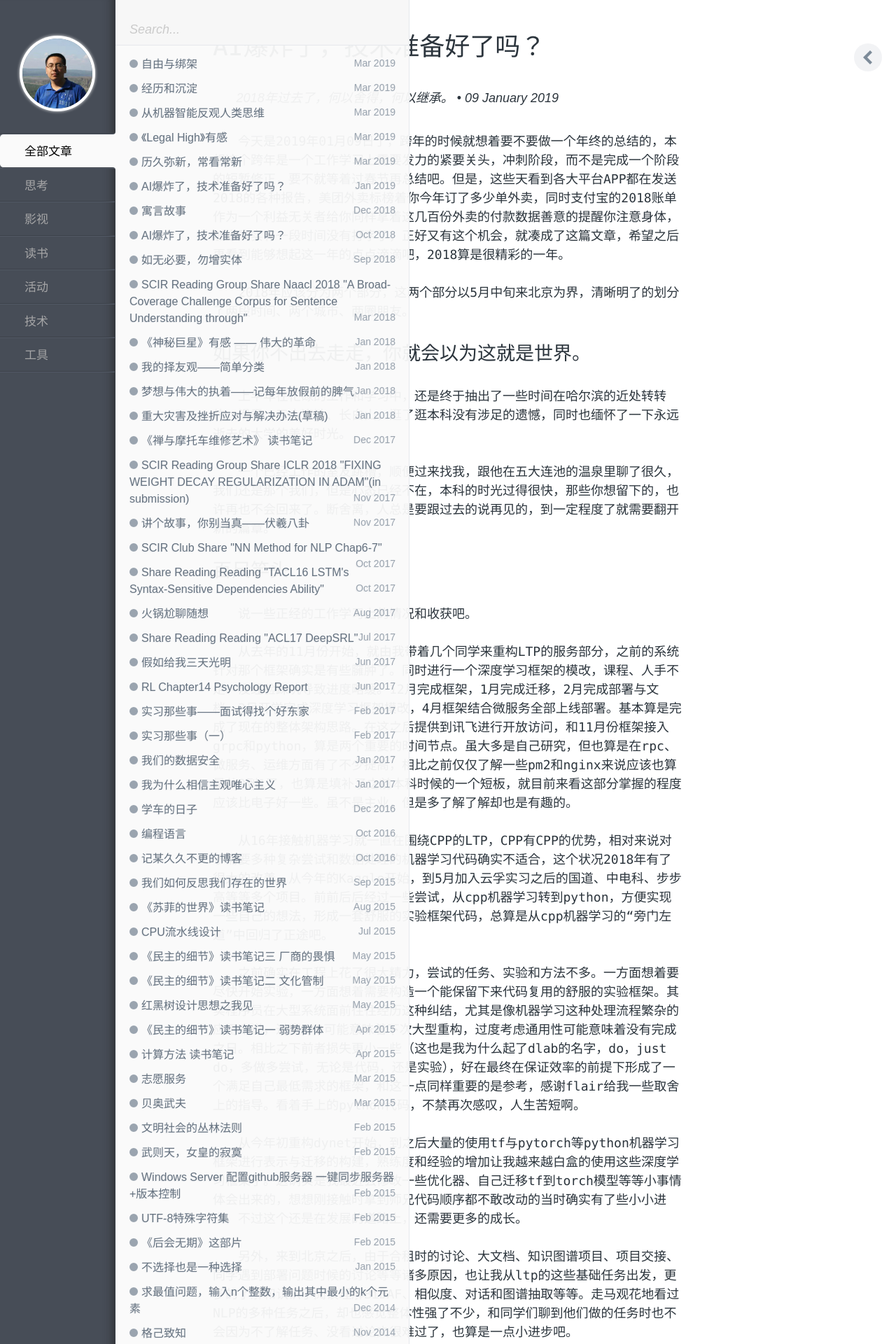
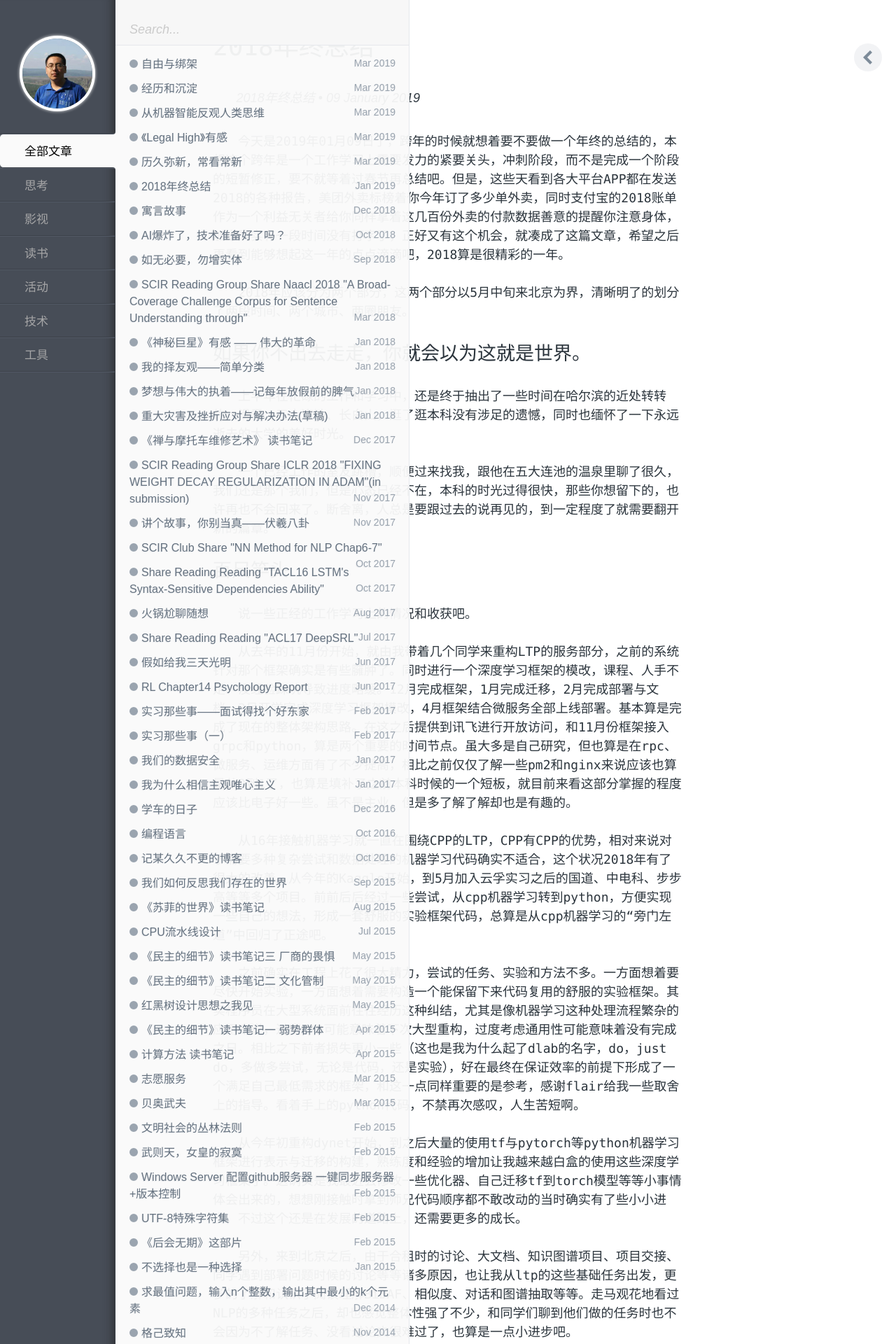
Before and after one commit to liu946/liu946.github.io, a Jekyll site: the page built from _posts/2019-01-09-2018-Year-end-summary.md, in a window 1280 px wide. Shown: the top 1920 px of the page at 70% size. Built offline with Jekyll 4.4.1, drawn with Linux system fonts in a browser that asks for light colours; comment, search, counter and statistics services are not loaded.

Commit message:
fix title

```diff
--- a/_posts/2019-01-09-2018-Year-end-summary.md
+++ b/_posts/2019-01-09-2018-Year-end-summary.md
@@ -1,7 +1,7 @@
 ---
 layout: plain
-title: AI爆炸了，技术准备好了吗？
-dec: 2018年过去了，何以舍得，何以继承。
+title: 2018年终总结
+dec: 2018年终总结
 excerpt: 2018年应该分为两个部分，这两个部分以5月中旬来北京为界，清晰明了的划分了两段时间、两个城市、两圈朋友。
 category: think
 ---
```
